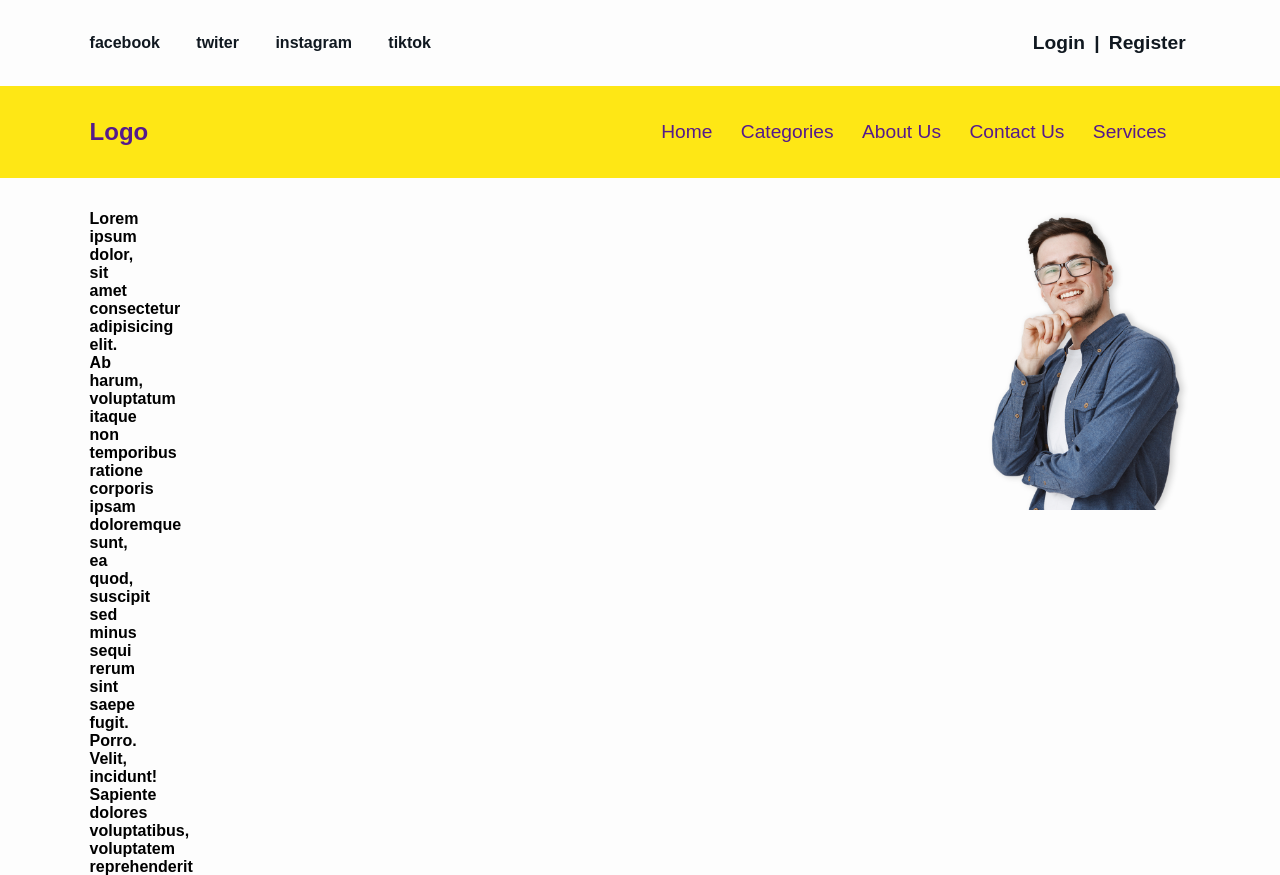
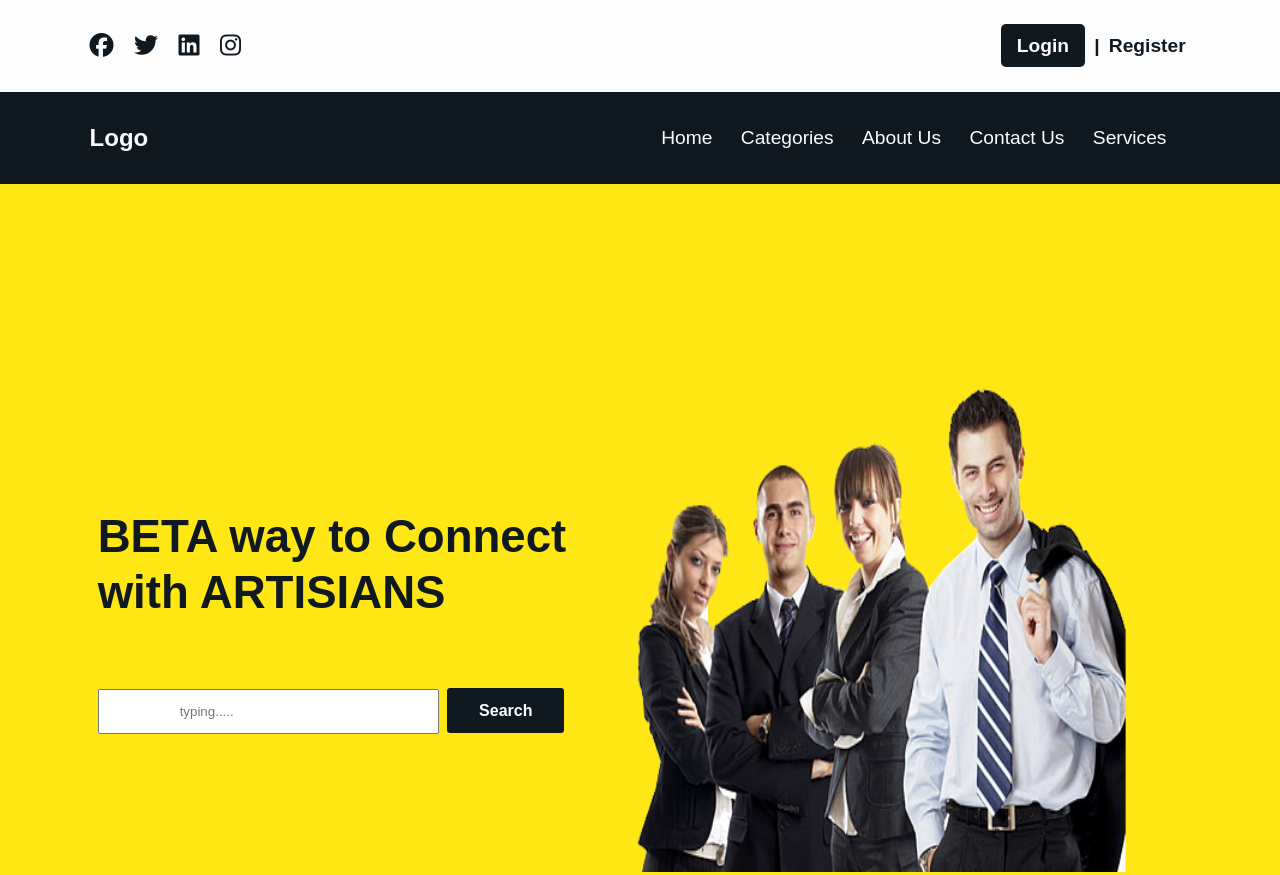
Before and after one commit to tosvic/TGProject, a plain HTML site: page index.html in a window 1280 px wide. Shown: the top 875 px of the page. Drawn offline with nearby package versions, Linux system fonts and the light colour scheme.

Commit message:
improvement

```diff
--- a/index.html
+++ b/index.html
@@ -1,5 +1,6 @@
 <!DOCTYPE html>
 <html lang="en">
+
 <head>
     <meta charset="UTF-8">
     <meta name="viewport" content="width=device-width, initial-scale=1.0">
@@ -7,27 +8,32 @@
     <link href='https://unpkg.com/boxicons@2.1.4/css/boxicons.min.css' rel='stylesheet'>
     <link rel="stylesheet" href="main.css">
     <link rel="stylesheet" href="script.js">
+    <link rel="stylesheet" href="https://cdnjs.cloudflare.com/ajax/libs/font-awesome/6.5.1/css/all.min.css" integrity="sha512-DTOQO9RWCH3ppGqcWaEA1BIZOC6xxalwEsw9c2QQeAIftl+Vegovlnee1c9QX4TctnWMn13TZye+giMm8e2LwA==" crossorigin="anonymous" referrerpolicy="no-referrer" />
 </head>
+
 <body>
+
+    <header>
 
         <!-- NAVIGATION/HEADER DESING -->
         <div class="header-1">
 
             <div class="social-icon">
-            <a href="#">facebook</a>
-            <a href="#">twiter</a>
-            <a href="#">instagram</a>
-            <a href="#">tiktok</a>
+               <a href="#"><i class="fa-brands fa-facebook"></i></a>
+               <a href="#"><i class="fa-brands fa-twitter"></i></a>
+               <a href="#"><i class="fa-brands fa-linkedin"></i></a>
+               <a href="#"><i class="fa-brands fa-instagram"></i></a>
+
+
             </div>
 
             <div class="login-page">
-                <a href="">Login</a>
+                <a class="active" href="">Login</a>
                 <a href="">|</a>
-                <a href="">Register</a>
+                <a class="reg" href="">Register</a>
             </div>
 
         </div>
-
 
         <div class="navigations">
             <a href="" class="logo">Logo</a>
@@ -40,27 +46,37 @@
                 <a href="">Services</a>
             </nav>
         </div>
-
+    </header>
 
     <div class="main-container">
         <div class="con1-txt">
-                <h2>Lorem ipsum dolor, sit amet consectetur adipisicing elit. Ab harum, voluptatum itaque non temporibus ratione corporis ipsam doloremque sunt, ea quod, suscipit sed minus sequi rerum sint saepe fugit. Porro.
-                Velit, incidunt! Sapiente dolores voluptatibus, voluptatem reprehenderit veritatis quod blanditiis hic unde cumque dolor aut veniam ipsum reiciendis expedita placeat maiores neque fugi ullam!.</h2>
-                    <br><br>
-                    <input type="text" placeholder="search"> <label for="">Search</label>
+            <h2>BETA way to Connect <br> with ARTISIANS</h2>
+            <br>
+            <input type="text" placeholder="typing....."> <label for="">Search</label>
         </div>
 
         <div class="con2-img">
-                <img src="./Assests/images/01.png" height="300rem" alt="">
+            <img src="./Assests/images/02.png" alt="">
         </div>
     </div>
 
-        <div class="social-media">
-            <a href="#"><i class='bx bxl-facebook'></i></a>
-            <a href="#"><i class='bx bxl-twitter'></i></a>
-            <a href="#"><i class='bx bxl-instagram-alt'></i></a>
-            <a href="#"><i class='bx bxl-linkedin'></i></a>
+
+
+    <div class="experience">
+        <div class="exp-txt">
+            <h2>HIGHLY RECOMMENDED</h2>
+            <P>Lorem ipsum dolor sit amet consectetur adipisicing elit. Praesentium quia, nihil expedita beatae quis in corporis, ducimus provident pariatur quae illo fugiat ipsam fugit! Quaerat quo quia itaque nesciunt quam.
+            Incidunt non necessitatibus corporis quis rerum. Dolorum, quod neque est accusantium tempora et quaerat magni autem dolores eveniet odit, iusto possimus accusamus, laborum unde asperiores nihil corporis quo suscipit totam.
+            Adipisci velit at eaque nobis necessitatibus odit vero, ipsa aliquid magni repellendus dolorum cupiditate, amet ducimus voluptates. In ratione, culpa, dolor possimus vero accusantium corrupti officia dolorum odio reprehenderit suscipit!
+            Magnam quidem harum quis recusandae fuga minus illum, possimus explicabo, laboriosam, iusto voluptates assumenda nemo alias quas itaque cumque esse ad sint dolor et! Est quibusdam illum optio voluptatum sed.
+            Sunt excepturi odit porro consectetur laborum, cupiditate delectus odio laudantium quidem eos cum blanditiis quos corporis maxime, distinctio explicabo soluta voluptatibus molestiae ab quas doloribu</P>
+        </div>
+
+        <div class="exp-img">
+            <img src="./Assests/images/feature2-image.jpg" alt="">
+        </div>
     </div>
 
 </body>
+
 </html>
--- a/main.css
+++ b/main.css
@@ -3,8 +3,8 @@
     padding: 0;
     box-sizing: border-box;
     text-decoration: none;
-    border: none;
-    outline: none;
+    /* border: none;
+    outline: none; */
     scroll-behavior: smooth;
     font-family: sans-serif;
 }
@@ -22,6 +22,8 @@
     color: var(--text-color);
 } */
 
+
+/* start header1 */
 .header-1 {
     /* position: fixed; */
     top: 0;
@@ -37,16 +39,22 @@
 }
 
 
-.header-1.sticky{
+/* .header-1.sticky{
     background-color: var(--bg-color);
     box-shadow: 0 .1rem 1rem var(--shadow-color);
+} */
+
+.social-icon a {
+    margin-right: 1rem;
+    font-size: 1.5rem;
+    color: var(--text-color);
 }
 
-.social-icon a {
-    margin-right: 2rem;
-    font-size: 1rem;
-    font-weight: 600;
-    color: var(--text-color);
+.social-icon a:hover {
+    background-color: var(--text-color);
+    color: var(--white-color);
+    padding: .2rem .5rem;
+    border-radius: 5px;
 }
 
 .login-page a{
@@ -56,11 +64,25 @@
     color: var(--text-color);
 }
 
+.login-page .reg:hover {
+    padding: .7rem;
+    border-radius: 5px;
+    outline: 2px solid var(--text-color);
+}
 
+.login-page .active {
+    background-color: var(--text-color);
+    color: #fdfdfd;
+    padding: .7rem 1rem;
+    border-radius: 5px;
+}
+/* End header1 */
+
+/* start navigation */
 .navigations {
     display: flex;
     padding: 2rem 7%;
-    background: var(--bg-color);
+    background: var(--text-color);
     width: 100%;
     align-items: center;
     transition: .5s;
@@ -70,32 +92,82 @@
     margin-right: auto;
     font-size: 1.5rem;
     font-weight: 600;
+    color: var(--white-color);
 }
 
 .navbar  a{
     margin-right: 1.5rem;
     font-size: 1.2rem;
     font-weight: 500;
+    color: var(--white-color);
 }
 
 .navbar a:hover{
     background: var(--white-color);
+    color: var(--text-color);
     padding: 2.3rem .8rem;
 }
+/* End navigatioin */
 
+/* Start content */
 .main-container {
     display: flex;
+    height: 100vh;
+    width: 100%;
     padding: 2rem 7%;
-    background: var(--white-color);
-    justify-content: space-between;
+    justify-content: space-around;
+    /* justify-content: center; */
+    align-items: center;
+    padding-top: 7rem;
+    background-color: var(--bg-color);
 
 }
 
-.con1-txt h2{
-    font-size: 1rem;
-    width: 40px;
+.con1-txt {
+    font-weight: bolder;
+    color: var(--text-color);
+    font-size: 1.9rem;
+    line-height: 3.5rem;
+
 }
 
-.con2-img h2 {
+.con1-txt input {
+    padding: .8rem 5rem;
+}
+
+.con1-txt label {
     font-size: 1rem;
+    background: var(--text-color);
+    color: var(--white-color);
+    padding: .9rem 2rem;
+    border-radius: .2rem;
 }
+
+.con2-img img {
+    width: 600px;
+    height: 500px;
+}
+/* End Content */
+
+.experience {
+    display: flex;
+    height: 80vh;
+    width: 100%;
+    padding: 2rem 7%;
+    justify-content: space-between;
+    padding-top: 10rem;
+}
+
+.exp-txt {
+    color: var(--text-color);
+    /* font-size: 1.9rem; */
+    line-height: 2rem;
+    text-align: justify;
+    margin-right: 10rem;
+}
+
+
+.exp-img img{
+    width: 500px;
+    height: 500px;
+}
```
Also changed, not shown: Assests/Team/client2.jpg (added), Assests/Team/client3.jpg (added), Assests/Team/photo-1.jpg (added), Assests/Team/photo-2.jpg (added), Assests/Team/photo-3.jpg (added), Assests/Team/photo-4.jpg (added), Assests/clients/client-1.png (added), Assests/clients/client-2.png (added), Assests/clients/client-3.png (added), Assests/clients/client-4.png (added), Assests/clients/client-5.png (added), Assests/clients/client-6.png (added), Assests/clients/client-7.png (added), Assests/clients/client-8.png (added), 4 more files. Lines whose indentation alone changed are shown as unchanged.
